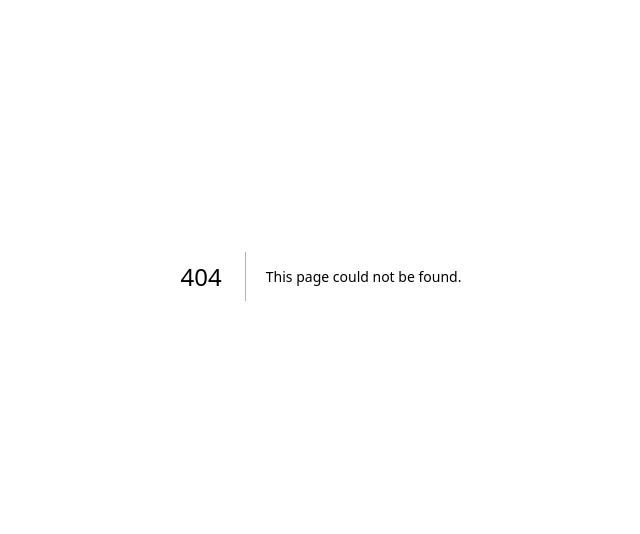
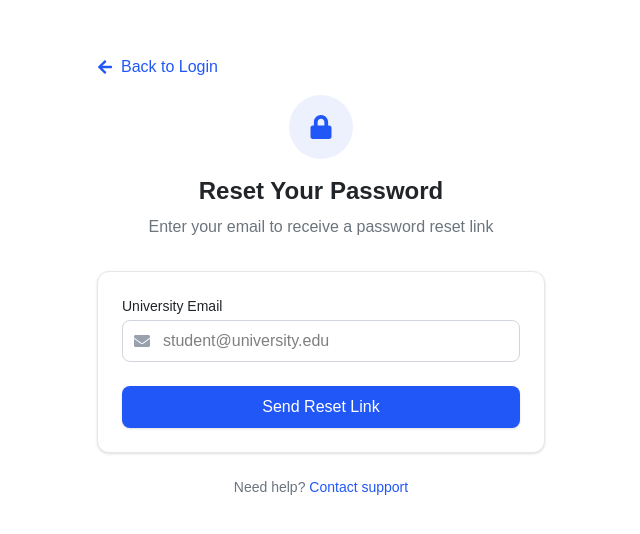
Before and after one commit to DevNexEssam/uni-portal, a Next.js app: page /login/reset-password in a window 1280 px wide. Before the commit this address had no page. Shown: the part 124-658 px from the top of the page, without its empty margins (319-959 px from the left). Built offline with nearby package versions, Linux system fonts and the light colour scheme.

Commit message:
finish front-end ui

```diff
--- /dev/null
+++ b/app/(pages)/login/(pages)/reset-password/page.tsx
@@ -0,0 +1,12 @@
+import React from 'react'
+import ResetPasswordForm from '../../../../../components/layout/ResetPasswordForm'
+
+const page = () => {
+  return (
+    <div>
+        <ResetPasswordForm/>
+    </div>
+  )
+}
+
+export default page
--- /dev/null
+++ b/app/(pages)/login/page.tsx
@@ -0,0 +1,33 @@
+// 'use client';
+import Link from "next/link";
+import { GiBookmarklet } from "react-icons/gi";
+import LoginForm from "../../../components/layout/LoginForm";
+
+export default function LoginPage() {
+  return (
+    <div className="min-h-screen bg-background flex items-center justify-center p-4">
+      <div className="w-full max-w-md">
+        {/* College Logo and Name */}
+        <div className="text-center mb-8">
+          <Link
+            href="/"
+            className="flex items-center justify-center space-x-2 mb-4 w-max mx-auto"
+          >
+            <GiBookmarklet className="text-primary text-3xl" />
+            <div className="text-left">
+              <h1 className="font-bold text-xl text-text">UniFlow</h1>
+              <p className="text-sm text-text-secondary">
+                Faculty of Computer Science
+              </p>
+            </div>
+          </Link>
+          <h2 className="text-xl font-semibold text-text">
+            Student Portal Login
+          </h2>
+        </div>
+        {/* Login Form */}
+        <LoginForm />
+      </div>
+    </div>
+  );
+}
--- /dev/null
+++ b/components/layout/LoginForm.tsx
@@ -0,0 +1,71 @@
+import Link from 'next/link'
+import React from 'react'
+import { FaLock, FaUser } from 'react-icons/fa'
+
+const LoginForm = () => {
+  return (
+    <>
+            {/* Login Form */}
+            <div className="bg-white rounded-xl shadow-sm border border-gray-200 p-6">
+          <div className="space-y-4">
+            {/* Username Field */}
+            <div>
+              <label htmlFor="username" className="block text-sm font-medium text-text mb-1">
+                University ID
+              </label>
+              <div className="relative">
+                <div className="absolute inset-y-0 left-0 pl-3 flex items-center pointer-events-none">
+                  <FaUser className="text-gray-400" />
+                </div>
+                <input
+                  type="text"
+                  id="username"
+                  className="block w-full pl-10 pr-3 py-2 border border-gray-300 rounded-lg focus:ring-primary focus:border-primary"
+                  placeholder="Enter your university ID"
+                />
+              </div>
+            </div>
+
+            {/* Password Field */}
+            <div>
+              <label htmlFor="password" className="block text-sm font-medium text-text mb-1">
+                Password
+              </label>
+              <div className="relative">
+                <div className="absolute inset-y-0 left-0 pl-3 flex items-center pointer-events-none">
+                  <FaLock className="text-gray-400" />
+                </div>
+                <input
+                  type="password"
+                  id="password"
+                  className="block w-full pl-10 pr-3 py-2 border border-gray-300 rounded-lg focus:ring-primary focus:border-primary"
+                  placeholder="Enter your password"
+                />
+              </div>
+            </div>
+
+            {/* Login Button */}
+            <div className="pt-2">
+              <button
+                className="w-full flex justify-center py-2 px-4 border border-transparent rounded-lg shadow-sm text-white bg-primary hover:bg-primary-dark focus:outline-none focus:ring-2 focus:ring-offset-2 focus:ring-primary"
+              >
+                Login
+              </button>
+            </div>
+          </div>
+        </div>
+
+        {/* Footer Links */}
+        <div className="mt-6 text-center text-sm">
+          <p className="text-text-secondary">
+            Forgot your password?{' '}
+            <Link href="/login/reset-password" className="font-medium text-primary hover:text-primary-dark">
+              Reset here
+            </Link>
+          </p>
+        </div>
+    </>
+  )
+}
+
+export default LoginForm
--- /dev/null
+++ b/components/layout/ResetPasswordForm.tsx
@@ -0,0 +1,91 @@
+'use client';
+import { FaEnvelope, FaLock, FaArrowLeft } from 'react-icons/fa';
+import Link from 'next/link';
+
+export default function PasswordResetPage() {
+  return (
+    <div className="min-h-screen bg-background flex items-center justify-center p-4">
+      <div className="w-full max-w-md">
+        {/* Back Button */}
+        <div className="mb-4">
+          <Link href="/login" className="flex items-center text-primary hover:text-primary-dark">
+            <FaArrowLeft className="mr-2" />
+            Back to Login
+          </Link>
+        </div>
+
+        {/* Header */}
+        <div className="text-center mb-8">
+          <div className="mx-auto w-16 h-16 bg-primary-light/10 rounded-full flex items-center justify-center mb-4">
+            <FaLock className="text-2xl text-primary" />
+          </div>
+          <h1 className="text-2xl font-bold text-text mb-2">Reset Your Password</h1>
+          <p className="text-text-secondary">
+            Enter your email to receive a password reset link
+          </p>
+        </div>
+
+        {/* Reset Form */}
+        <div className="bg-white rounded-xl shadow-sm border border-gray-200 p-6">
+          <form className="space-y-4">
+            {/* Email Field */}
+            <div>
+              <label htmlFor="email" className="block text-sm font-medium text-text mb-1">
+                University Email
+              </label>
+              <div className="relative">
+                <div className="absolute inset-y-0 left-0 pl-3 flex items-center pointer-events-none">
+                  <FaEnvelope className="text-gray-400" />
+                </div>
+                <input
+                  type="email"
+                  id="email"
+                  className="block w-full pl-10 pr-3 py-2 border border-gray-300 rounded-lg focus:ring-primary focus:border-primary"
+                  placeholder="student@university.edu"
+                />
+              </div>
+            </div>
+
+            {/* New Password Field (for demonstration) */}
+            <div className="hidden">
+              <label htmlFor="new-password" className="block text-sm font-medium text-text mb-1">
+                New Password
+              </label>
+              <div className="relative">
+                <div className="absolute inset-y-0 left-0 pl-3 flex items-center pointer-events-none">
+                  <FaLock className="text-gray-400" />
+                </div>
+                <input
+                  type="password"
+                  id="new-password"
+                  className="block w-full pl-10 pr-3 py-2 border border-gray-300 rounded-lg focus:ring-primary focus:border-primary"
+                  placeholder="Enter new password"
+                />
+              </div>
+            </div>
+
+            {/* Submit Button */}
+            <div className="pt-2">
+              <button
+                type="submit"
+                className="w-full flex justify-center py-2 px-4 border border-transparent rounded-lg shadow-sm text-white bg-primary hover:bg-primary-dark focus:outline-none focus:ring-2 focus:ring-offset-2 focus:ring-primary"
+              >
+                Send Reset Link
+              </button>
+            </div>
+          </form>
+        </div>
+
+        {/* Additional Help */}
+        <div className="mt-6 text-center text-sm">
+          <p className="text-text-secondary">
+            Need help?{' '}
+            <a href="#" className="font-medium text-primary hover:text-primary-dark">
+              Contact support
+            </a>
+          </p>
+        </div>
+      </div>
+    </div>
+  );
+}
```
